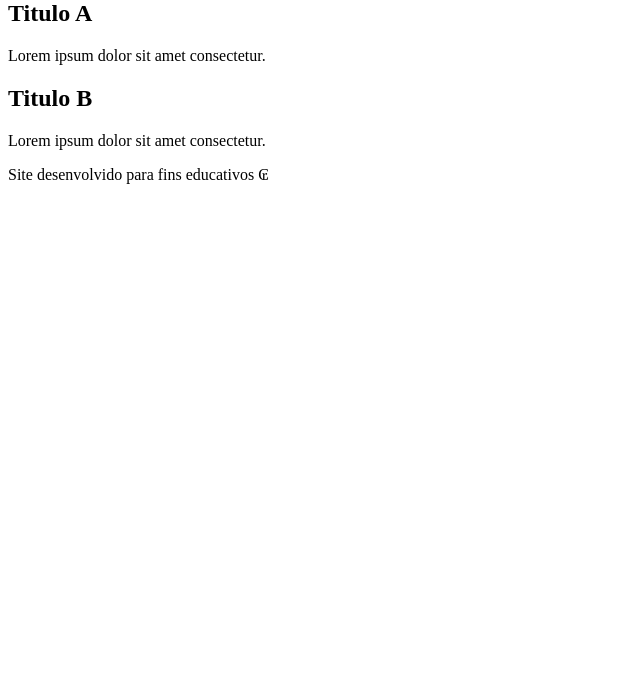
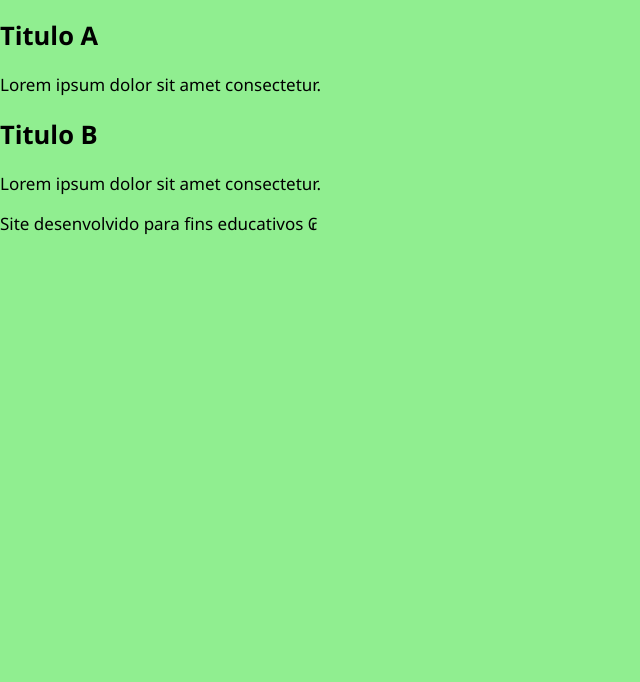
Before and after one commit to GabrielG9z/exemplo-branches, a plain HTML site: page index.html in a window 1280 px wide. Shown: the part 118-800 px from the top of the page, without its empty margins (0-640 px from the left). Drawn offline with Linux system fonts and the light colour scheme.

Commit message:
Criação do CSS
Foram definidas as regras ultilitárias

```diff
--- /dev/null
+++ b/css/estilo.css
@@ -0,0 +1,9 @@
+*, *::after, *::before {box-sizing: border-box;}
+
+html {font-size: 17px;}
+
+body {
+    font-family: 'Segoe UI', Tahoma, Geneva, Verdana, sans-serif;
+    background-color: lightgreen;
+    margin: 0; padding: 0;
+}
--- a/index.html
+++ b/index.html
@@ -5,6 +5,7 @@
     <meta http-equiv="X-UA-Compatible" content="IE=edge">
     <meta name="viewport" content="width=device-width, initial-scale=1.0">
     <title>Site</title>
+    <link rel="stylesheet" href="css/estilo.css">
 </head>
 <body>
     <header>
```
